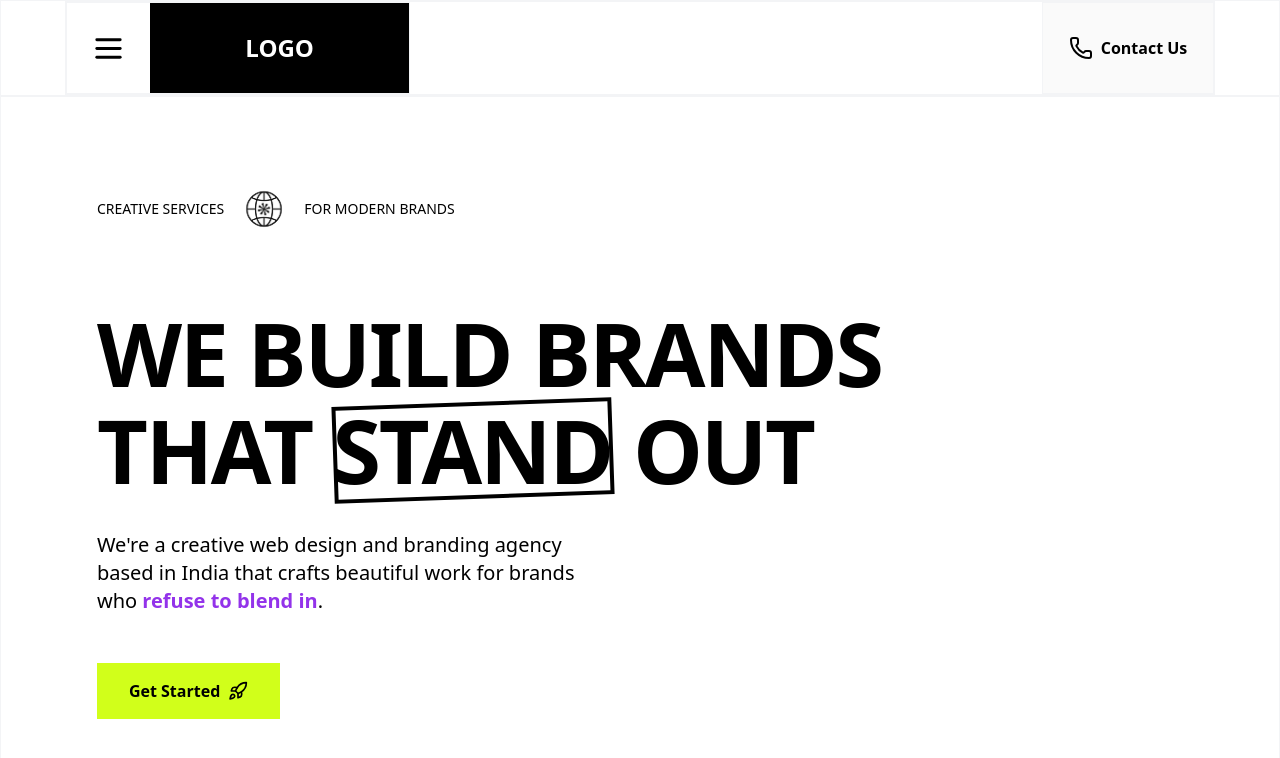
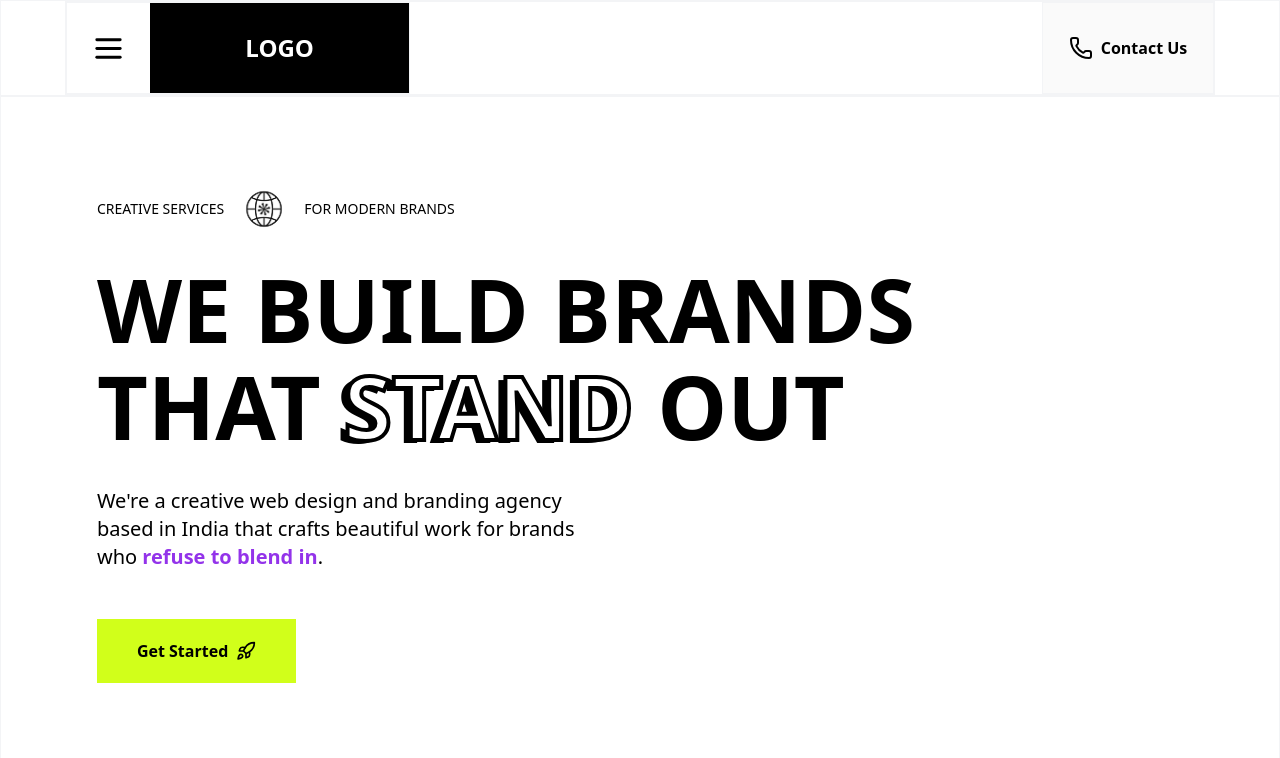
Before and after one commit to Kaa-dan/gsap-animation-next-js, a Next.js app: page / in a window 1280 px wide. Shown: the top 758 px of the page. Built offline with nearby package versions, Linux system fonts and the light colour scheme.

Commit message:
text stroke added

```diff
--- a/src/components/home/banner.tsx
+++ b/src/components/home/banner.tsx
@@ -8,20 +8,26 @@ const Banner = () => {
     <section className="h-[88vh] border border-gray-100 ">
       <div className="w-[90%] mx-auto px-4 sm:px-6 lg:px-8 pt-20 pb-16 relative z-10">
         {/* Header */}
-        <div className="flex items-center gap-2 text-sm font-medium mb-16">
+        <div className="flex items-center gap-2 text-sm font-medium mb-5">
           <span>CREATIVE SERVICES</span>
           <Image height={64} width={64} alt="globe image" src={globe} />
           <span>FOR MODERN BRANDS</span>
         </div>
 
         {/* Main Heading */}
-        <h1 className="text-[clamp(2.5rem,8vw,5.5rem)] leading-[1.1] font-black mb-8 tracking-tight">
+        <h1 className="text-[clamp(2.5rem,8vw,5.5rem)] leading-[1.1] font-black mb-8 tracking-normal">
           WE BUILD BRANDS
           <br />
-          THAT{" "}
-          <span className="relative inline-block">
+          THAT {" "}
+          <span
+            className="relative inline-block text-black "
+            style={{
+              textShadow: "-7px 3px black",
+              WebkitTextStroke: "4px",
+              WebkitTextFillColor: "white"
+            }}
+          >
             STAND
-            <span className="absolute inset-0 border-4 border-black rounded-lg transform -rotate-2" />
           </span>{" "}
           OUT
         </h1>
@@ -38,7 +44,7 @@ const Banner = () => {
         {/* CTA Button */}
         <Link
           href="#"
-          className="inline-flex items-center gap-2 bg-[#d1ff1a] hover:bg-[#b8e617] text-black font-semibold px-8 py-4 rounded-lg transition-colors duration-200"
+          className="inline-flex items-center gap-2 bg-[#d1ff1a] hover:bg-[#b8e617] text-black font-semibold px-10 py-5 rounded-lg transition-colors duration-200"
         >
           Get Started
           <RocketIcon className="w-5 h-5" />
```
